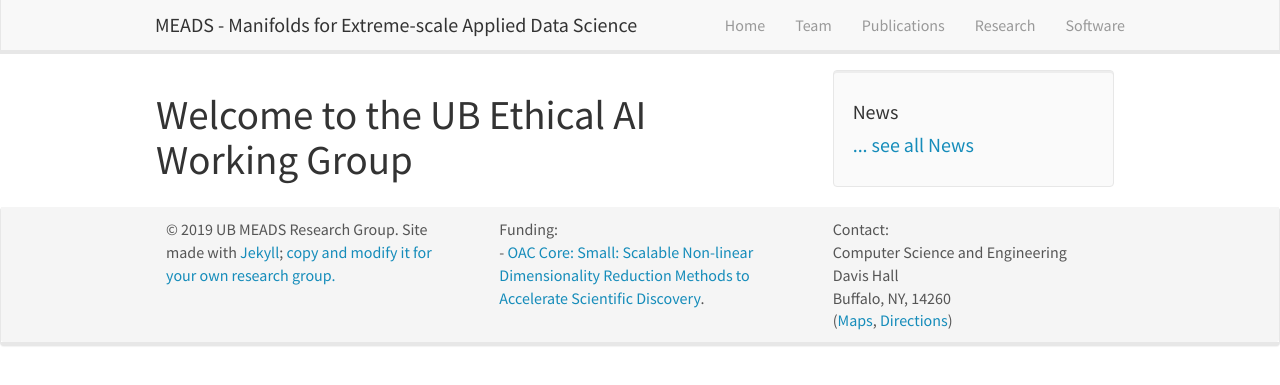
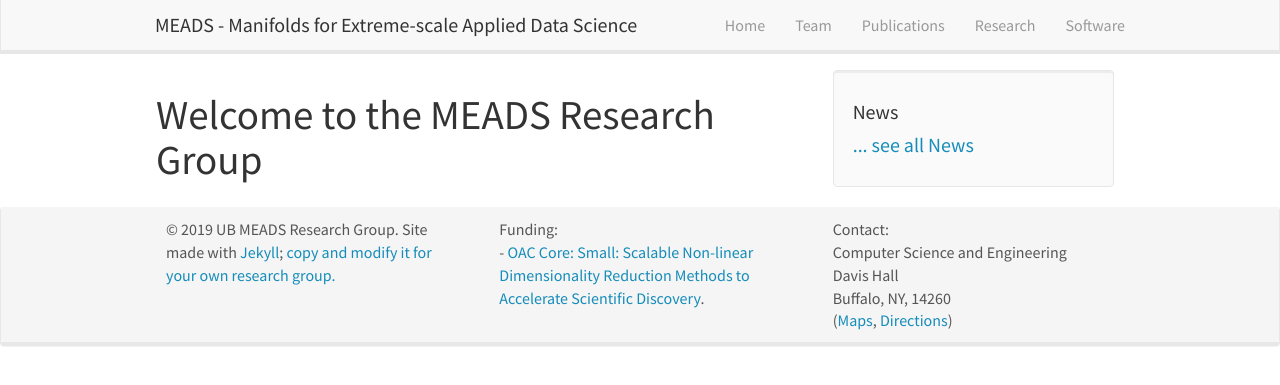
Before and after one commit to chandola/meads, a Jekyll site: the page built from docs/_pages/aboutwebsite.md, in a window 1280 px wide. Shown: the top 385 px of the page. Built offline with Jekyll 4.4.1, drawn with Linux system fonts in a browser that asks for light colours; nearby versions of some CDN libraries.

Commit message:
fixing the title

```diff
--- a/docs/_layouts/homelay.html
+++ b/docs/_layouts/homelay.html
@@ -3,7 +3,7 @@ layout: default
 ---
 
   <div id="homeid" class="col-sm-8">
-        <h1>Welcome to the UB Ethical AI Working Group</h1>
+        <h1>Welcome to the MEADS Research  Group</h1>
 
 	{{ content }}
   </div>
```
